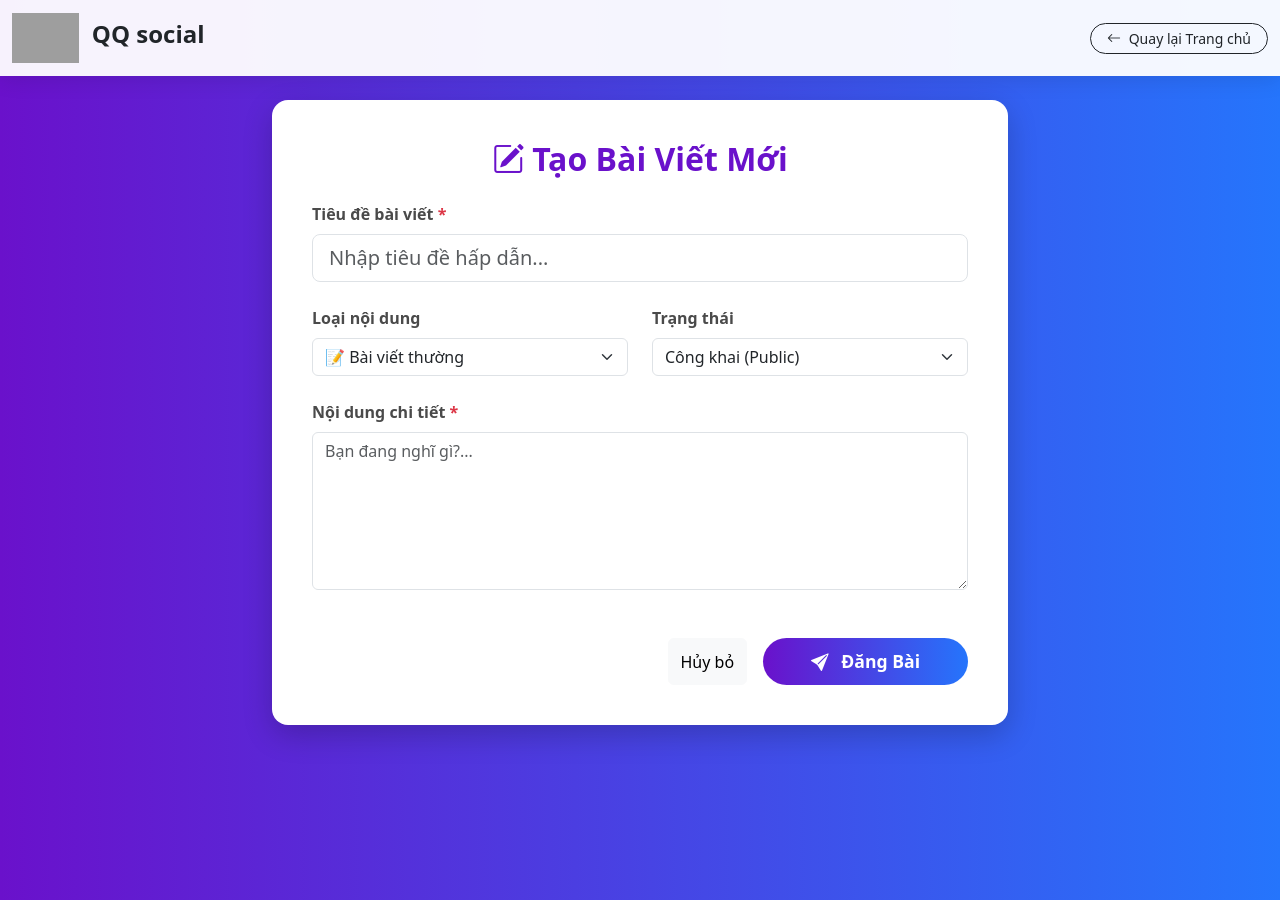
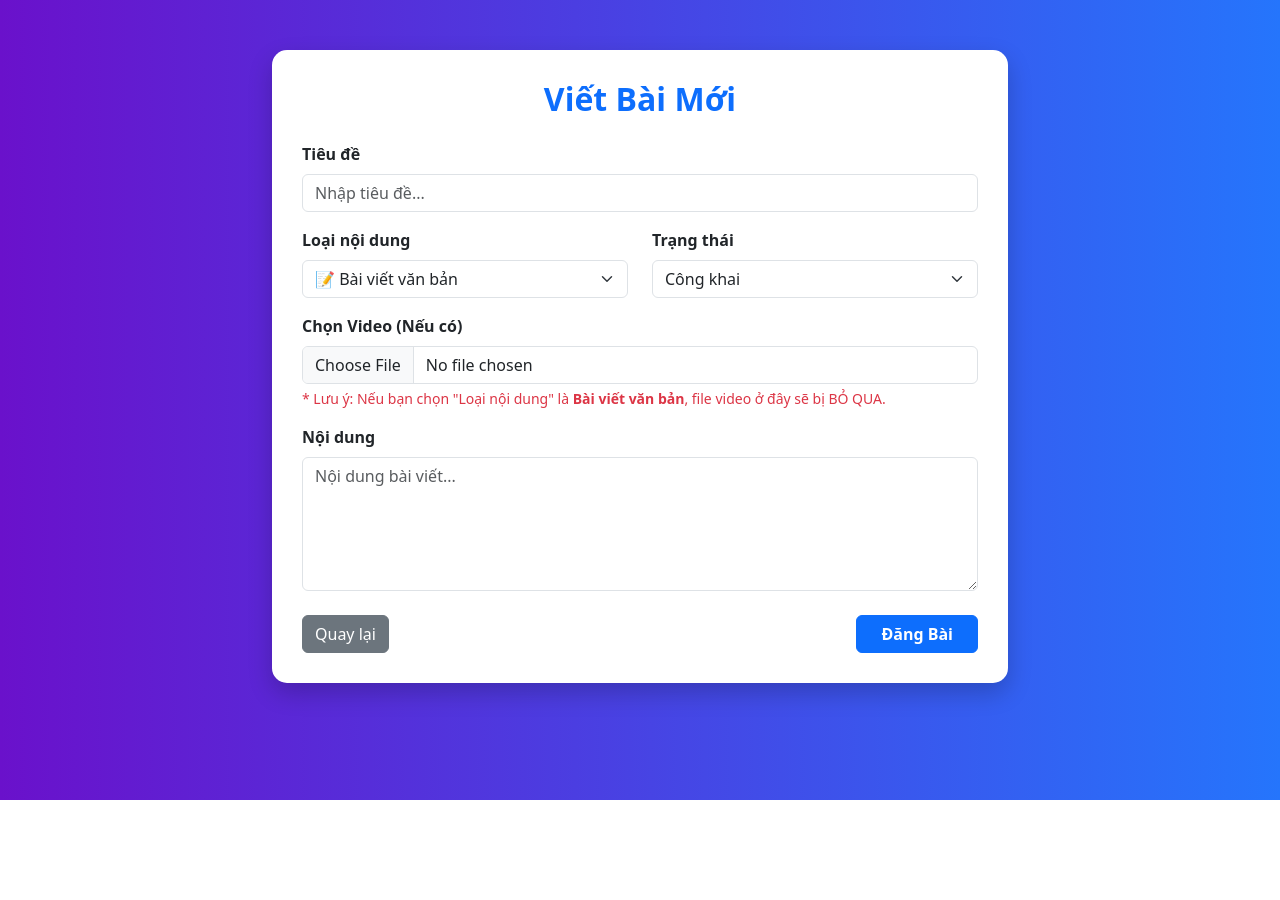
Before and after one commit to NguyenAnhQuan2003/project_php_social_details, a PHP site: page /posts/cu_post.php in a window 1280 px wide. After the commit the page ends 800 px from the top, so only its background shows below. Run offline with PHP 8.4, Linux system fonts and the light colour scheme; a user stored in the database is signed in; grey boxes are pictures that could not be loaded.

Commit message:
Upload day2 CU posts

```diff
--- a/posts/cu_post.php
+++ b/posts/cu_post.php
@@ -1,149 +1,179 @@
+<?php
+session_start();
+require '../config.php';
+
+// 1. Kiểm tra đăng nhập
+if (!isset($_SESSION['user_id'])) {
+    header("Location: ../auth/login.php");
+    exit();
+}
+
+$message = "";
+$error = "";
+
+// 2. XỬ LÝ KHI SUBMIT FORM
+// 2. XỬ LÝ KHI SUBMIT FORM
+if ($_SERVER["REQUEST_METHOD"] == "POST") {
+
+    // --- KIỂM TRA LỖI POST_MAX_SIZE ---
+    // Nếu $_POST rỗng nhưng trình duyệt có gửi dữ liệu (CONTENT_LENGTH > 0)
+    // Chứng tỏ file quá lớn đã làm sập dữ liệu POST
+    if (empty($_POST) && $_SERVER['CONTENT_LENGTH'] > 0) {
+        $error = "Lỗi: File video quá lớn so với cấu hình server (post_max_size). Vui lòng kiểm tra php.ini";
+    } else {
+        // --- NẾU KHÔNG BỊ LỖI TRÊN THÌ MỚI LẤY DỮ LIỆU ---
+        $title      = isset($_POST['title']) ? trim($_POST['title']) : '';
+        $content    = isset($_POST['content']) ? trim($_POST['content']) : '';
+        $type       = isset($_POST['type']) ? $_POST['type'] : 'text';
+        $status     = isset($_POST['status']) ? $_POST['status'] : 0;
+        $user_id    = $_SESSION['user_id'];
+
+        $video_filename = NULL;
+
+        // Validate cơ bản
+        if (empty($title) || empty($content)) {
+            $error = "Vui lòng nhập tiêu đề và nội dung!";
+        } else {
+            // ... (Phần code xử lý logic bên trong giữ nguyên như cũ) ...
+
+            // TRƯỜNG HỢP 1: NẾU LÀ BÀI VIẾT VĂN BẢN (TEXT)
+            if ($type == 'text') {
+                $video_filename = NULL;
+            }
+            // TRƯỜNG HỢP 2: NẾU LÀ VIDEO
+            elseif ($type == 'video') {
+                if (isset($_FILES['video_file']) && $_FILES['video_file']['error'] == 0) {
+                    // ... (Code upload giữ nguyên) ...
+                    $allowed = ['mp4', 'avi', 'mov', 'mkv', 'webm'];
+                    $filename = $_FILES['video_file']['name'];
+                    $file_tmp = $_FILES['video_file']['tmp_name'];
+                    $file_size = $_FILES['video_file']['size'];
+                    $file_ext = strtolower(pathinfo($filename, PATHINFO_EXTENSION));
+
+                    if (!in_array($file_ext, $allowed)) {
+                        $error = "Lỗi: Chỉ chấp nhận file video (MP4, AVI, MOV)!";
+                    } elseif ($file_size > 500 * 1024 * 1024) {
+                        $error = "Lỗi: File quá lớn! Vui lòng kiểm tra cấu hình PHP.";
+                    } else {
+                        $new_name = "vid_" . time() . "_" . rand(1000, 9999) . "." . $file_ext;
+                        $upload_dir = "../uploads/";
+
+                        if (!file_exists($upload_dir)) mkdir($upload_dir, 0777, true);
+
+                        if (move_uploaded_file($file_tmp, $upload_dir . $new_name)) {
+                            $video_filename = $new_name;
+                        } else {
+                            $error = "Lỗi: Không thể lưu file lên server (Check quyền write/chmod).";
+                        }
+                    }
+                } else {
+                    // Nếu lỗi là do file quá lớn (upload_max_filesize)
+                    if (isset($_FILES['video_file']) && $_FILES['video_file']['error'] == 1) {
+                        $error = "Lỗi: File vượt quá giới hạn upload_max_filesize trong php.ini";
+                    } else {
+                        $error = "Bạn đã chọn loại nội dung là VIDEO, vui lòng tải file lên!";
+                    }
+                }
+            }
+
+            // --- LƯU VÀO DATABASE ---
+            if (empty($error)) {
+                $sql = "INSERT INTO posts (user_id, title, content, type, video_url, status, created_at, updated_at)
+                        VALUES (?, ?, ?, ?, ?, ?, NOW(), NOW())";
+                $stmt = $conn->prepare($sql);
+                if ($stmt) {
+                    $stmt->bind_param("issssi", $user_id, $title, $content, $type, $video_filename, $status);
+                    if ($stmt->execute()) {
+                        header("Location: ../index.php");
+                        exit();
+                    } else {
+                        $error = "Lỗi SQL: " . $conn->error;
+                    }
+                    $stmt->close();
+                }
+            }
+        }
+    }
+}
+?>
+
 <!DOCTYPE html>
 <html lang="vi">
 
 <head>
     <meta charset="UTF-8">
     <meta name="viewport" content="width=device-width, initial-scale=1.0">
-    <title>Tạo Bài Viết Mới - QQ social</title>
+    <title>Đăng Bài Mới</title>
     <link href="https://cdn.jsdelivr.net/npm/bootstrap@5.3.3/dist/css/bootstrap.min.css" rel="stylesheet">
-    <link rel="stylesheet" href="https://cdn.jsdelivr.net/npm/bootstrap-icons@1.11.3/font/bootstrap-icons.css">
     <style>
-        /* --- GIỮ NGUYÊN STYLE TỪ TRANG CHỦ --- */
         body {
             background: linear-gradient(to right, #6a11cb, #2575fc);
             min-height: 100vh;
-            margin: 0;
-            color: #333;
+            padding-top: 50px;
         }
 
-        .navbar {
-            background: rgba(255, 255, 255, 0.95);
-            box-shadow: 0 4px 20px rgba(0, 0, 0, 0.1);
-        }
-
-        .logo-img {
-            height: 50px;
-            width: auto;
-        }
-
-        .btn-primary {
-            background: linear-gradient(to right, #6a11cb, #2575fc);
-            border: none;
-            padding: 10px 25px;
-            font-size: 1.1rem;
-            transition: all 0.3s ease;
-        }
-
-        .btn-primary:hover {
-            opacity: 0.9;
-            transform: translateY(-2px);
-            box-shadow: 0 5px 15px rgba(0, 0, 0, 0.2);
-        }
-
-        /* --- STYLE RIÊNG CHO TRANG TẠO POST --- */
-        .form-wrapper {
-            margin-top: 100px;
-            /* Cách navbar */
-            margin-bottom: 50px;
-        }
-
-        .post-form-card {
+        .post-card {
             background: white;
-            border-radius: 16px;
-            box-shadow: 0 10px 30px rgba(0, 0, 0, 0.2);
-            padding: 2.5rem;
-            overflow: hidden;
-        }
-
-        .form-label {
-            font-weight: 600;
-            color: #4a4a4a;
-        }
-
-        .form-control:focus,
-        .form-select:focus {
-            border-color: #6a11cb;
-            box-shadow: 0 0 0 0.25rem rgba(106, 17, 203, 0.25);
-        }
-
-        /* Animation ẩn hiện */
-        #videoUrlContainer {
-            transition: all 0.3s ease-in-out;
+            border-radius: 15px;
+            padding: 30px;
+            box-shadow: 0 10px 25px rgba(0, 0, 0, 0.2);
         }
     </style>
 </head>
 
 <body>
 
-    <nav class="navbar navbar-expand-lg fixed-top">
-        <div class="container-fluid">
-            <a class="navbar-brand" href="../index.php">
-                <img src="https://img.freepik.com/premium-vector/play-button-media-music-icon-logo-design-colorful-media-play-technology-logo-element-music-audio-streaming-service-app-video-icon-logo_144543-1677.jpg" alt="ShareHub Logo" class="logo-img">
-                <span class="ms-2 fw-bold fs-4 text-dark">QQ social</span>
-            </a>
+    <div class="container">
+        <div class="row justify-content-center">
+            <div class="col-md-8">
+                <div class="post-card">
+                    <h2 class="text-center mb-4 text-primary fw-bold">Viết Bài Mới</h2>
 
-            <div class="ms-auto">
-                <a href="../index.php" class="btn btn-outline-dark btn-sm rounded-pill px-3">
-                    <i class="bi bi-arrow-left me-1"></i> Quay lại Trang chủ
-                </a>
-            </div>
-        </div>
-    </nav>
+                    <?php if (!empty($error)): ?>
+                        <div class="alert alert-danger text-center"><?php echo $error; ?></div>
+                    <?php endif; ?>
 
-    <div class="container form-wrapper">
-        <div class="row justify-content-center">
-            <div class="col-lg-8 col-md-10">
-                <div class="post-form-card">
-                    <h2 class="text-center fw-bold mb-4" style="color: #6a11cb;">
-                        <i class="bi bi-pencil-square me-2"></i>Tạo Bài Viết Mới
-                    </h2>
+                    <form action="" method="POST" enctype="multipart/form-data">
 
-                    <form action="" method="POST">
-                        <div class="mb-4">
-                            <label for="postTitle" class="form-label">Tiêu đề bài viết <span class="text-danger">*</span></label>
-                            <input type="text" class="form-control form-control-lg" id="postTitle" name="title" placeholder="Nhập tiêu đề hấp dẫn..." required>
+                        <div class="mb-3">
+                            <label class="form-label fw-bold">Tiêu đề</label>
+                            <input type="text" name="title" class="form-control" required placeholder="Nhập tiêu đề...">
                         </div>
 
                         <div class="row">
-                            <div class="col-md-6 mb-4">
-                                <label for="postType" class="form-label">Loại nội dung</label>
-                                <select class="form-select" id="postType" name="type">
-                                    <option value="text" selected>📝 Bài viết thường</option>
-                                    <option value="video">🎥 Video Youtube</option>
+                            <div class="col-md-6 mb-3">
+                                <label class="form-label fw-bold">Loại nội dung</label>
+                                <select name="type" class="form-select">
+                                    <option value="text">📝 Bài viết văn bản</option>
+                                    <option value="video">🎥 Video tải lên</option>
                                 </select>
                             </div>
 
-                            <div class="col-md-6 mb-4">
-                                <label for="postStatus" class="form-label">Trạng thái</label>
-                                <select class="form-select" id="postStatus" name="status">
-                                    <option value="1" selected>Công khai (Public)</option>
-                                    <option value="0">Nháp (Draft)</option>
-                                    <option value="2">Riêng tư (Private)</option>
+                            <div class="col-md-6 mb-3">
+                                <label class="form-label fw-bold">Trạng thái</label>
+                                <select name="status" class="form-select">
+                                    <option value="1">Công khai</option>
+                                    <option value="0">Nháp</option>
                                 </select>
                             </div>
                         </div>
 
-                        <div class="mb-4 d-none" id="videoUrlContainer">
-                            <label for="videoUrl" class="form-label">Đường dẫn Video (Youtube)</label>
-                            <div class="input-group">
-                                <span class="input-group-text bg-danger text-white border-danger"><i class="bi bi-youtube"></i></span>
-                                <input type="url" class="form-control" id="videoUrl" name="video_url" placeholder="Ví dụ: https://www.youtube.com/watch?v=...">
+                        <div class="mb-3">
+                            <label class="form-label fw-bold">Chọn Video (Nếu có)</label>
+                            <input type="file" name="video_file" class="form-control" accept="video/*">
+                            <div class="form-text text-danger">
+                                * Lưu ý: Nếu bạn chọn "Loại nội dung" là <b>Bài viết văn bản</b>, file video ở đây sẽ bị BỎ QUA.
                             </div>
-                            <div class="form-text">Dán đường dẫn video Youtube vào đây để hiển thị player.</div>
                         </div>
 
                         <div class="mb-4">
-                            <label for="postContent" class="form-label">Nội dung chi tiết <span class="text-danger">*</span></label>
-                            <textarea class="form-control" id="postContent" name="content" rows="6" placeholder="Bạn đang nghĩ gì?..." required></textarea>
+                            <label class="form-label fw-bold">Nội dung</label>
+                            <textarea name="content" class="form-control" rows="5" required placeholder="Nội dung bài viết..."></textarea>
                         </div>
 
-                        <input type="hidden" name="user_id" value="1">
-
-                        <div class="d-grid gap-2 d-md-flex justify-content-md-end mt-5">
-                            <button type="button" class="btn btn-light me-md-2" onclick="window.history.back()">Hủy bỏ</button>
-                            <button type="submit" class="btn btn-primary px-5 rounded-pill fw-bold">
-                                <i class="bi bi-send-fill me-2"></i> Đăng Bài
-                            </button>
+                        <div class="d-flex justify-content-between">
+                            <a href="../index.php" class="btn btn-secondary">Quay lại</a>
+                            <button type="submit" class="btn btn-primary px-4 fw-bold">Đăng Bài</button>
                         </div>
 
                     </form>
@@ -152,30 +182,6 @@
         </div>
     </div>
 
-    <script src="https://cdn.jsdelivr.net/npm/bootstrap@5.3.3/dist/js/bootstrap.bundle.min.js"></script>
-
-    <script>
-        document.addEventListener('DOMContentLoaded', function() {
-            const postTypeSelect = document.getElementById('postType');
-            const videoUrlContainer = document.getElementById('videoUrlContainer');
-            const videoUrlInput = document.getElementById('videoUrl');
-
-            // Hàm kiểm tra để ẩn hiện ô nhập URL
-            function toggleVideoInput() {
-                if (postTypeSelect.value === 'video') {
-                    videoUrlContainer.classList.remove('d-none');
-                    videoUrlInput.setAttribute('required', 'required'); // Bắt buộc nhập nếu là video
-                } else {
-                    videoUrlContainer.classList.add('d-none');
-                    videoUrlInput.removeAttribute('required'); // Bỏ bắt buộc nếu là text
-                    videoUrlInput.value = ''; // Xóa nội dung URL cũ nếu chuyển về text
-                }
-            }
-
-            // Lắng nghe sự kiện thay đổi select
-            postTypeSelect.addEventListener('change', toggleVideoInput);
-        });
-    </script>
 </body>
 
 </html>
```
